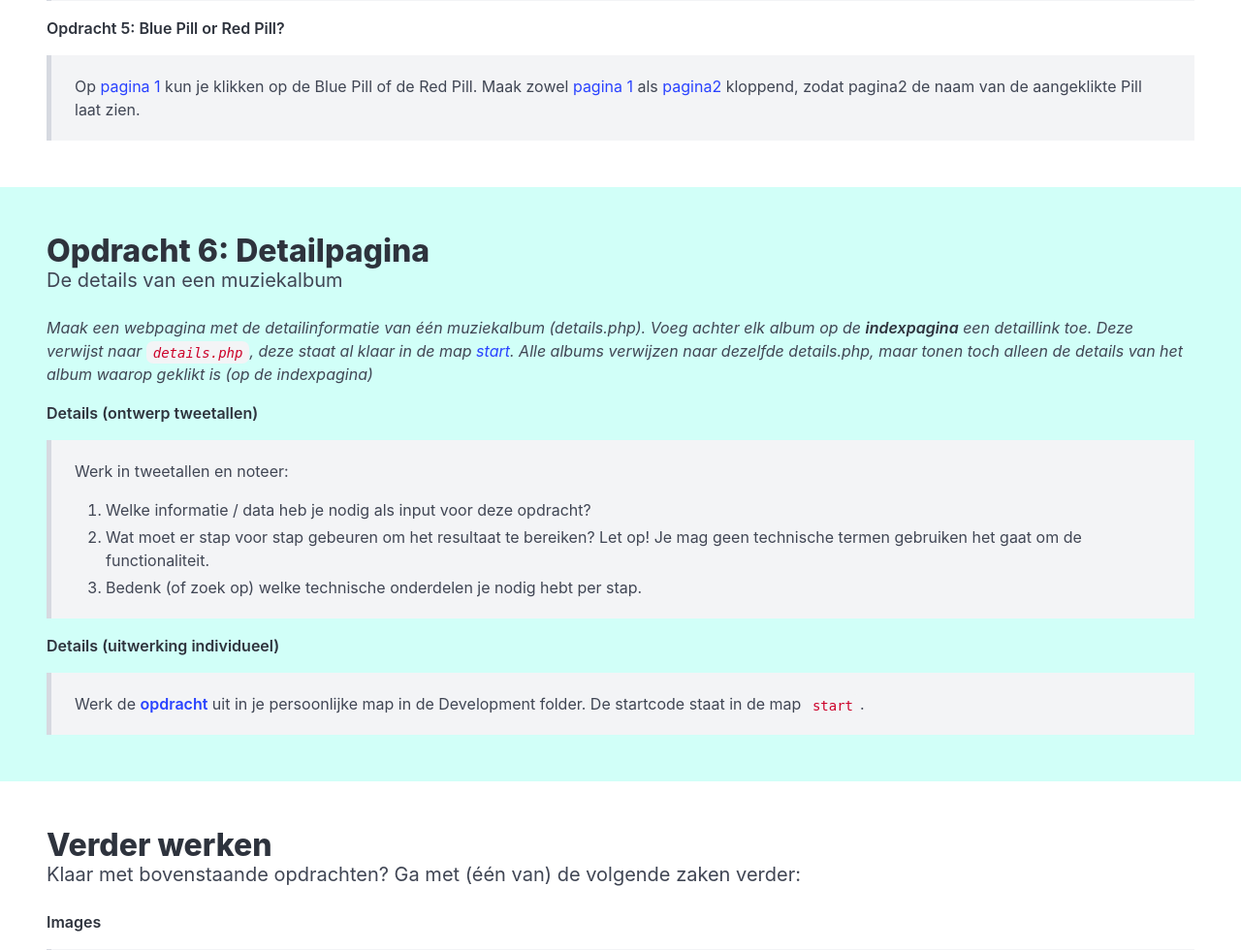
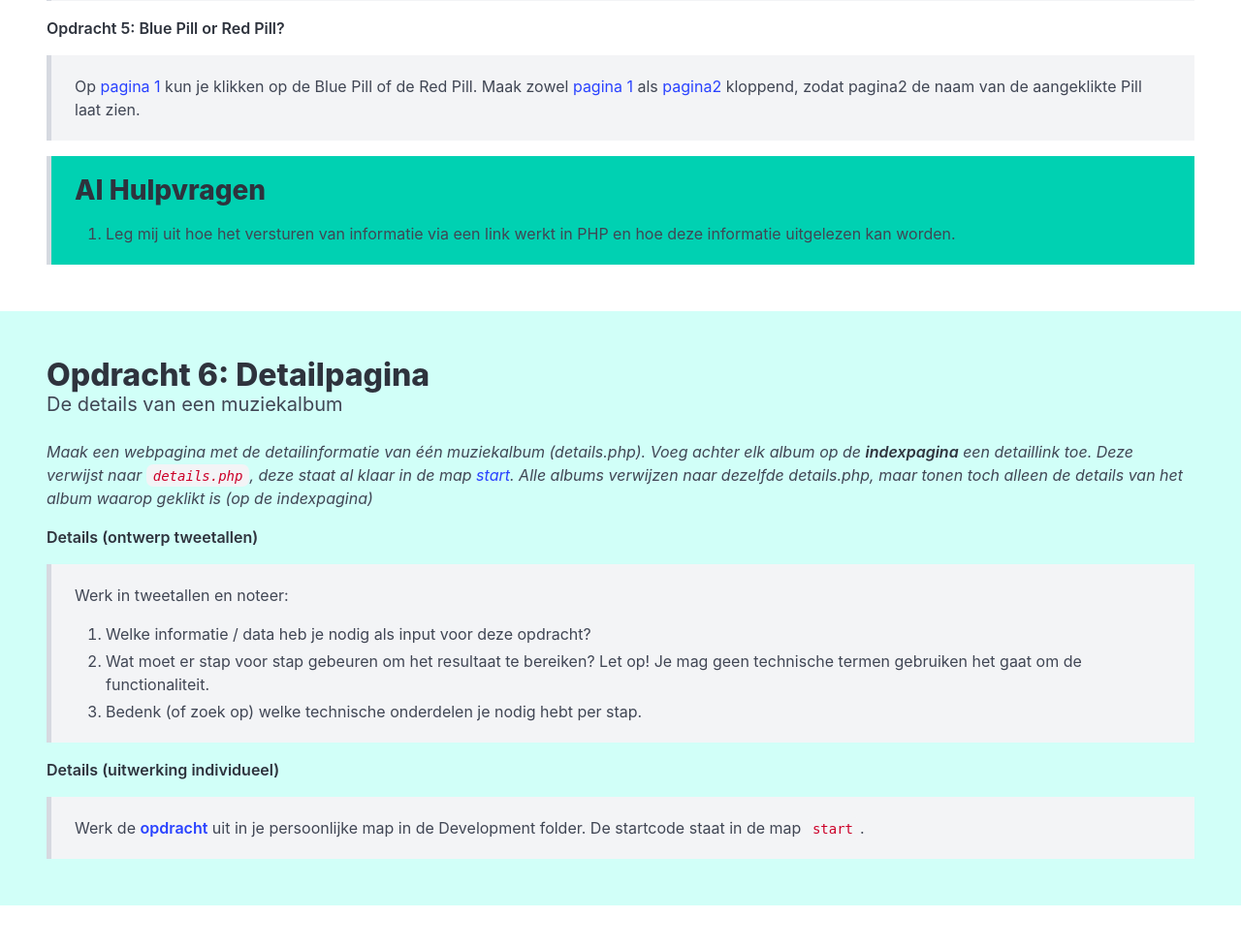
Before and after one commit to HR-CMGT/PRG02-2025-2026, a PHP site: page / in a window 1280 px wide. Shown: the part 1845-2825 px from the top of the page at 97% size. Run offline with PHP 8.4, Linux system fonts and the light colour scheme.

Commit message:
CHANGE installation. Implemented feedback after hackathon 2025-2026

```diff
--- a/les2/exercises/index.php
+++ b/les2/exercises/index.php
@@ -157,6 +157,12 @@
             <a href="opdr5-get-pagina2.php" target="_blank">pagina2</a> kloppend, zodat pagina2 de naam van de
             aangeklikte Pill laat zien.
         </blockquote>
+        <blockquote class="has-background-primary">
+            <h2>AI Hulpvragen</h2>
+            <ol>
+                <li>Leg mij uit hoe het versturen van informatie via een link werkt in PHP en hoe deze informatie uitgelezen kan worden.</li>
+            </ol>
+        </blockquote>
     </div>
 </section>
 
```
Also changed, not shown: Installatie/README.md.
